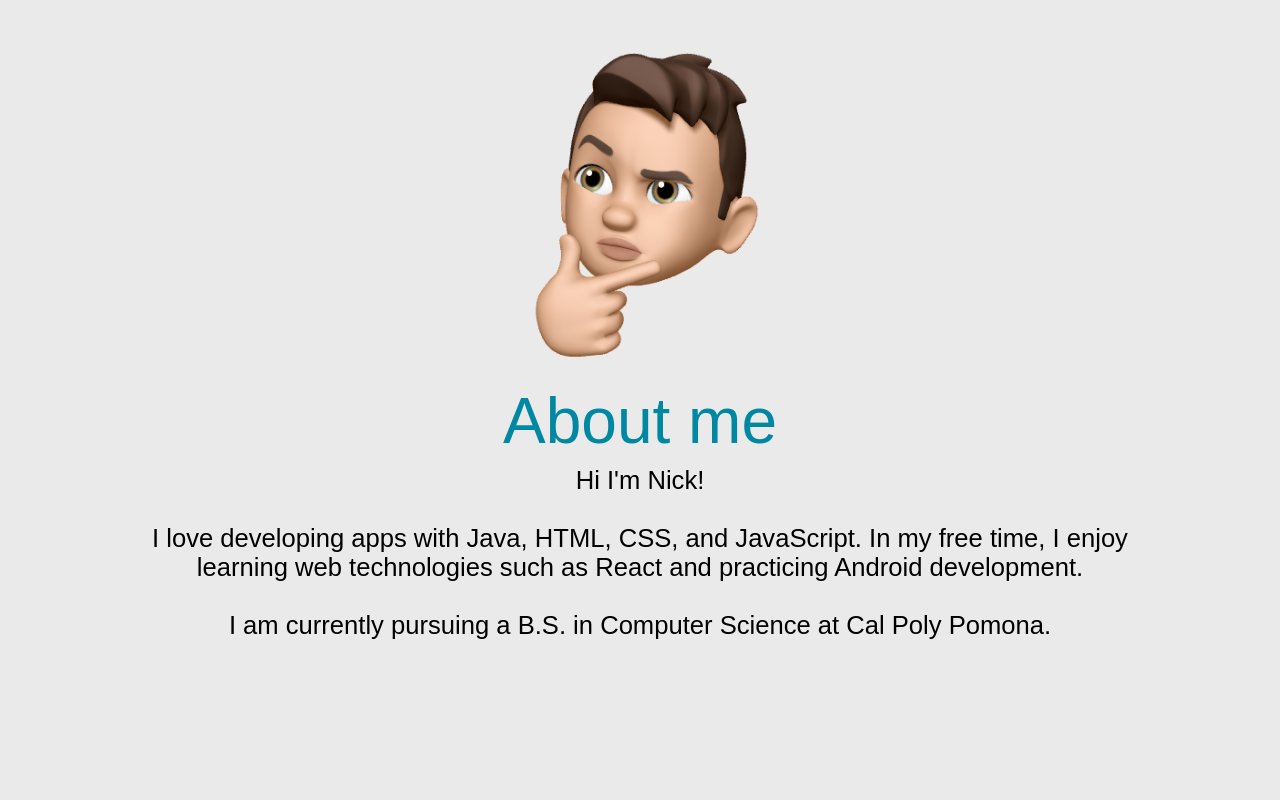
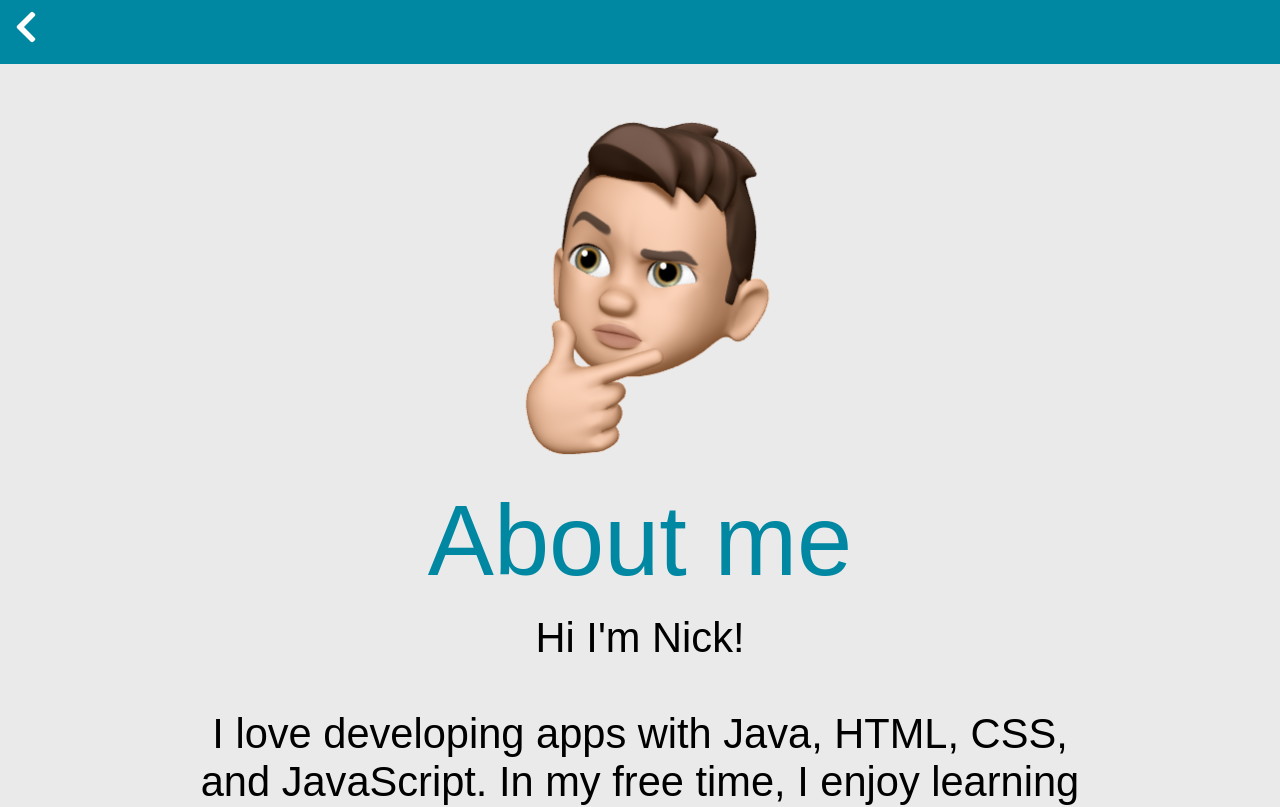
Before and after one commit to airpiazza/personal-website, a React (Create React App) app: page / in a window 1280 px wide. Shown: the top 807 px of the page. Built offline with nearby package versions, Linux system fonts and the light colour scheme; a web font is replaced by a local one.

Commit message:
app page

```diff
--- a/src/App.js
+++ b/src/App.js
@@ -1,11 +1,10 @@
 import './App.css';
-import AppBody from './organisms/AppBody';
-import text from './page-content/AboutMeContent'
+import AppPage from './pages/AppPage';
 
 const App = () => {
   return (
     <div className='App'>
-      <AppBody imageName='memoji' alt='memoji of Nick' text={text} />
+      <AppPage />
     </div>
   );
 }
--- a/src/atoms/Image.js
+++ b/src/atoms/Image.js
@@ -9,7 +9,7 @@ const Image = props => {
         <img
             style={{
                 display: 'block',
-                maxWidth: '30vw',
+                maxWidth: '420px',
                 height: 'auto',
             }}
             src={images[props.imageName]}
--- a/src/molecules/AppSpiel.js
+++ b/src/molecules/AppSpiel.js
@@ -7,18 +7,19 @@ const AppSpiel = props => {
                 color={props.titleColor}
                 fontFamily='pedestria-mvb'
                 fontWeight={400}
-                fontSize='5vw'
+                fontSize='calc(4vw + 48px)'
                 content={props.title}
-                marginBottom='0.5rem'
+                marginBottom='1rem'
                 textAlign='center'
             />
             <Text
                 color='#000000'
                 fontFamily='pedestria-mvb'
                 fontWeight={400}
-                fontSize='2vw'
+                fontSize='calc(2vw + 16px)'
                 content={props.text}
                 textAlign="center"
+                marginBottom='10vh'
             />
         </div>
     );
--- a/src/molecules/AppTopBar.js
+++ b/src/molecules/AppTopBar.js
@@ -5,7 +5,6 @@ const AppTopBar = props => {
         <div style={{
             display: 'block',
             height: '8vh',
-            width: '100vw',
             backgroundColor: props.backgroundColor,
         }}>
             <div style={{
--- a/src/organisms/AppBody.js
+++ b/src/organisms/AppBody.js
@@ -8,7 +8,7 @@ const AppBody = props => {
             flexDirection: 'row',
             flexWrap: 'wrap',
             justifyContent: 'center',
-            padding: '0vw 10vw'
+            padding: '0vw 15vw'
         }}>
             <Image imageName={props.imageName} alt={props.alt} />
             <AppSpiel
--- a/src/pages/AppPage.js
+++ b/src/pages/AppPage.js
@@ -0,0 +1,14 @@
+import AppTopBar from '../molecules/AppTopBar';
+import AppBody from "../organisms/AppBody";
+import text from '../page-content/AboutMeContent';
+
+const AppPage = () => {
+    return (
+        <div>
+            <AppTopBar backgroundColor='#0087A2' iconColor='#FFFFFF' />
+            <AppBody imageName='memoji' alt='memoji of Nick' text={text} />
+        </div>
+    );
+}
+
+export default AppPage;
```
